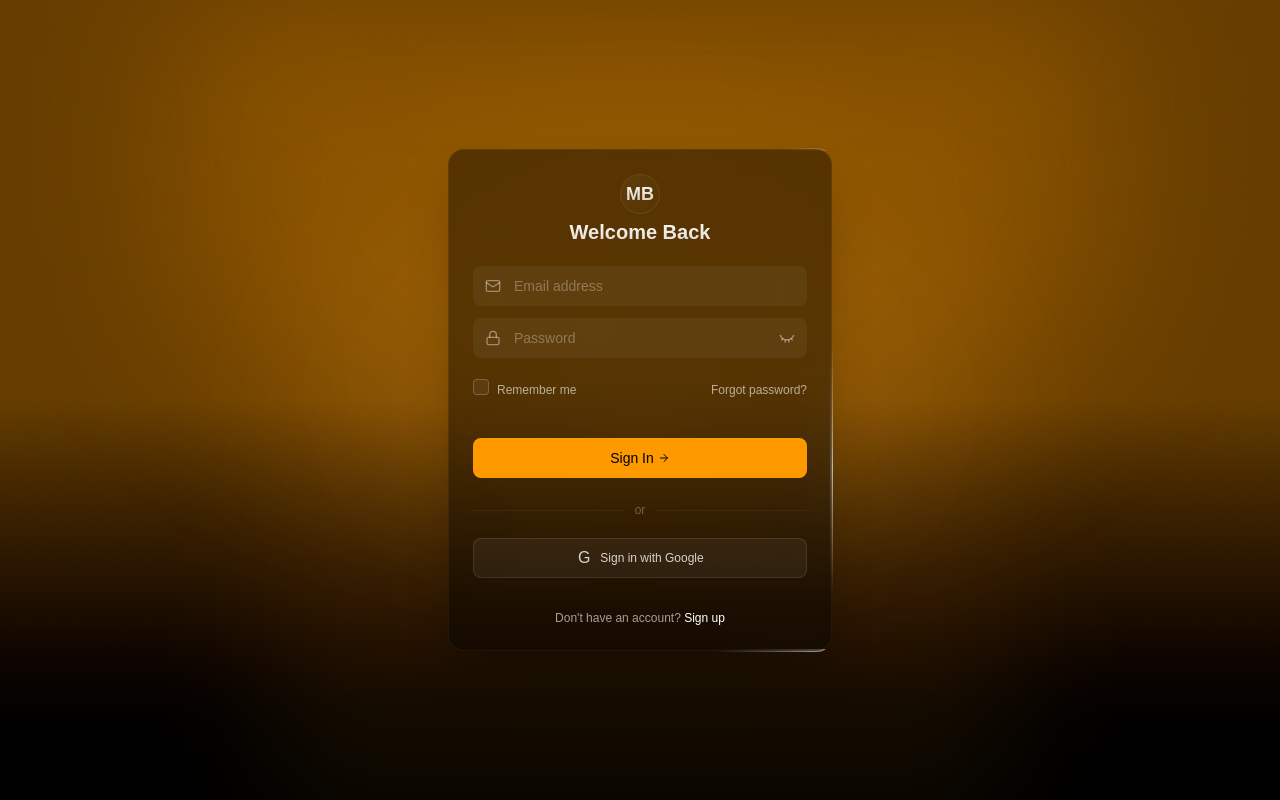
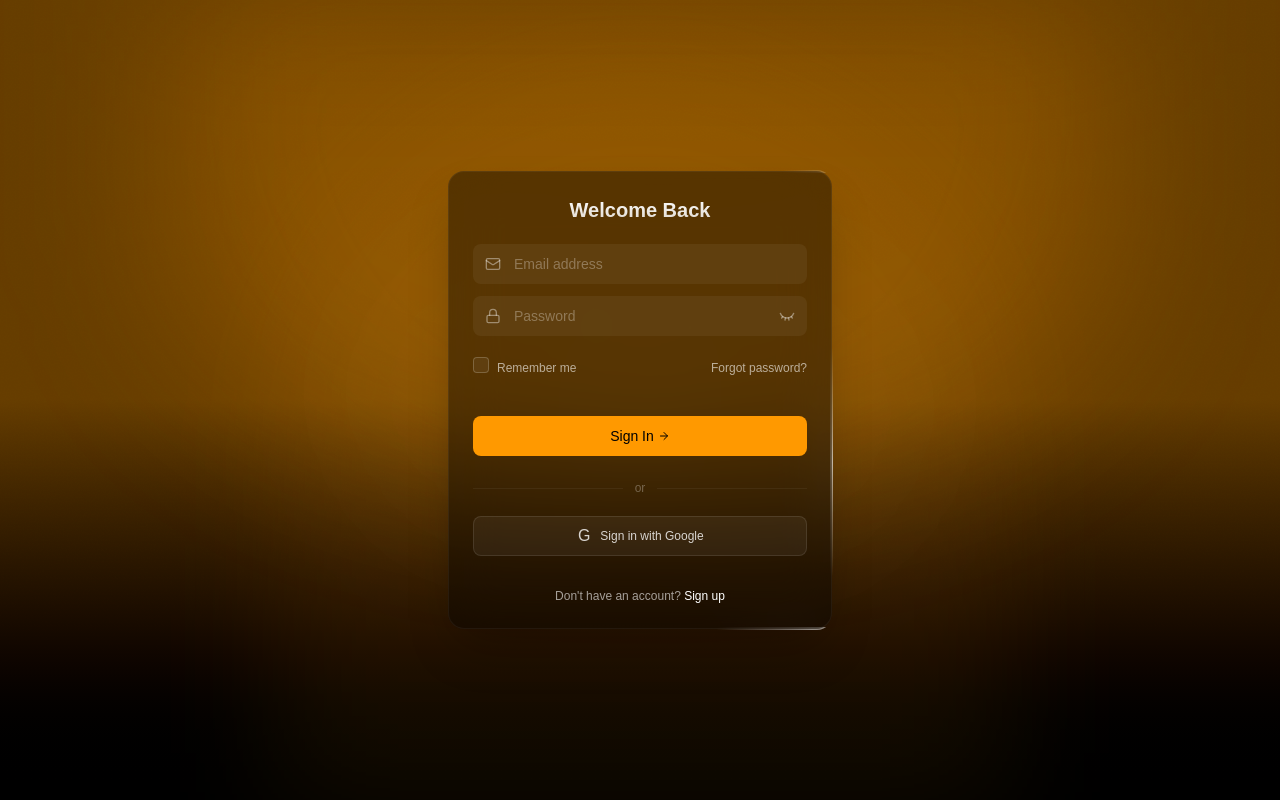
Before and after one commit to nxtex/nextjs-playground, a Next.js app: page /login in a window 1280 px wide. Built offline with nearby package versions, Linux system fonts and the light colour scheme.

Commit message:
Update page.tsx

```diff
--- a/app/login/page.tsx
+++ b/app/login/page.tsx
@@ -130,15 +130,6 @@ export default function LoginPage() {
 
               {/* Header */}
               <div className="text-center space-y-1 mb-5">
-                <motion.div
-                  initial={{ scale: 0.5, opacity: 0 }}
-                  animate={{ scale: 1, opacity: 1 }}
-                  transition={{ type: "spring", duration: 0.8 }}
-                  className="mx-auto w-10 h-10 rounded-full border border-white/10 flex items-center justify-center relative overflow-hidden"
-                >
-                  <span className="text-lg font-bold bg-clip-text text-transparent bg-gradient-to-b from-white to-white/70">MB</span>
-                  <div className="absolute inset-0 bg-gradient-to-br from-white/10 to-transparent opacity-50" />
-                </motion.div>
                 <motion.h1
                   initial={{ opacity: 0, y: 10 }}
                   animate={{ opacity: 1, y: 0 }}
```
